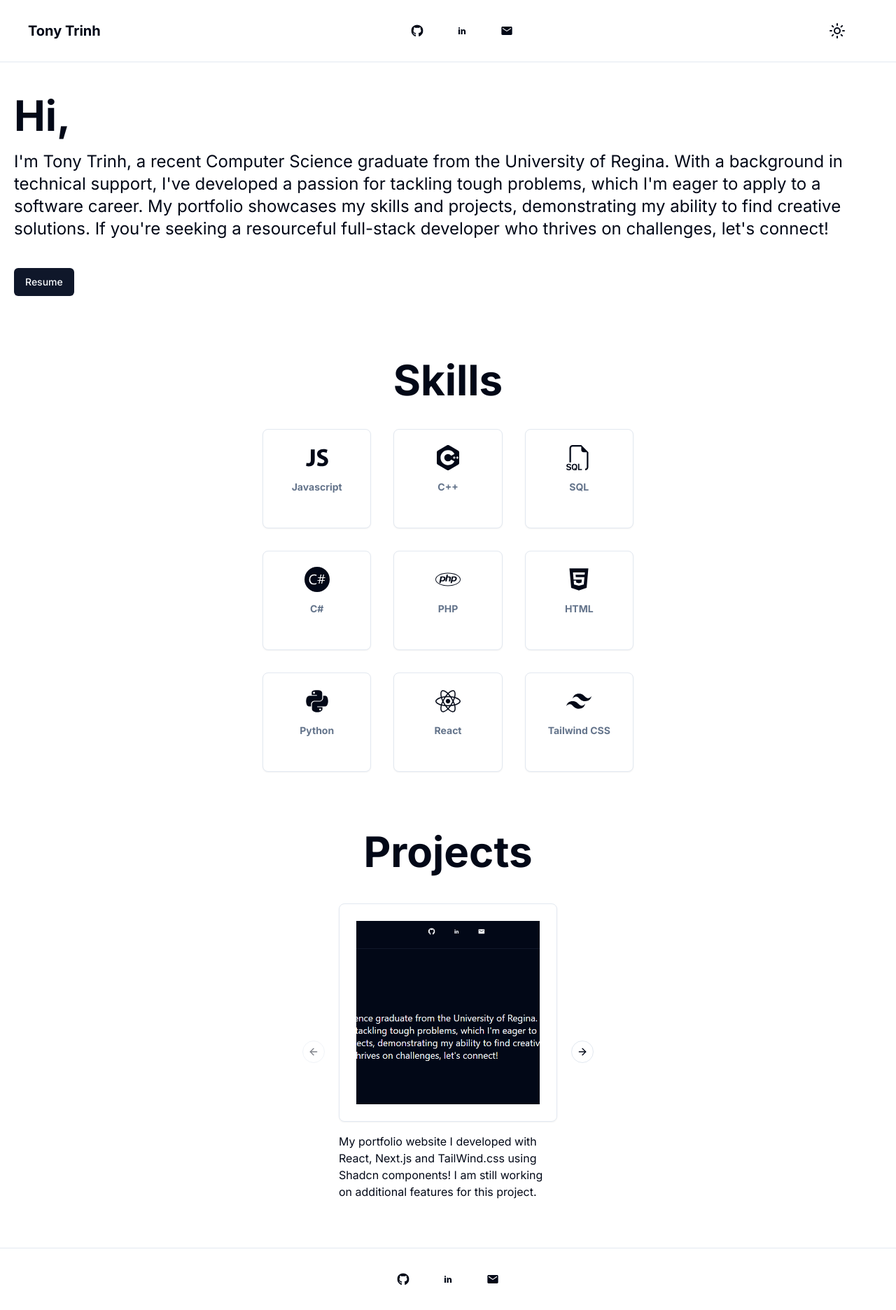
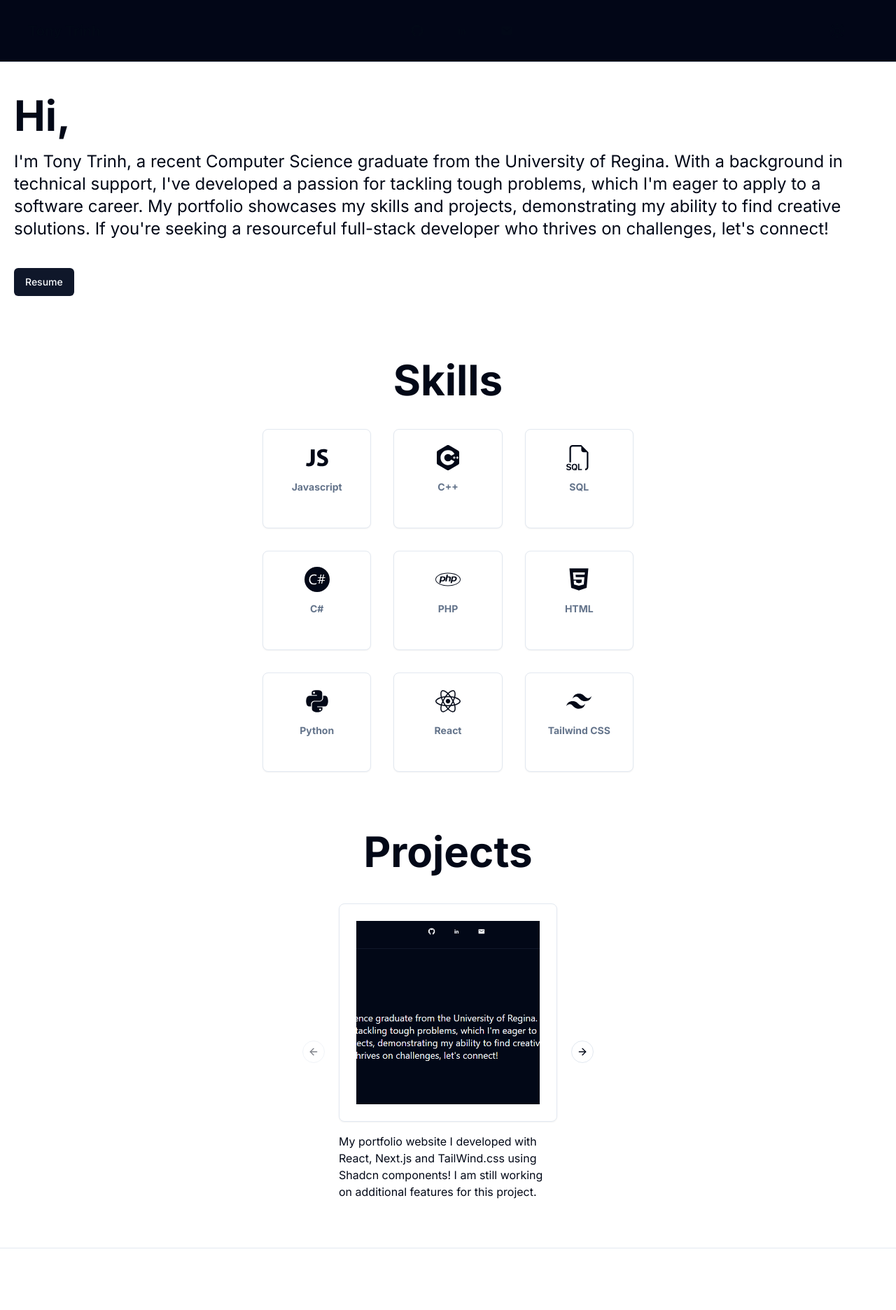
Before and after one commit to toneknee/WEBSITE, a Next.js app in the folder my-app/: page / in a window 1280 px wide. Shown: the whole page at 70% size. Built offline with nearby package versions, Linux system fonts and the light colour scheme; grey boxes are pictures that could not be loaded.

Commit message:
Removed footer content, changed links in navbar to click and open new tab, removed <Link> element in navbar, made navbar background solid, added Z element to navbar to ensure nothing bleeds, made navbar sticky to the top

```diff
--- a/my-app/components/Footer.tsx
+++ b/my-app/components/Footer.tsx
@@ -1,51 +1,11 @@
-import { Button } from "./ui/button";
 import Container from "./ui/container";
-import Link from "next/link";
-import { TiSocialLinkedin } from "react-icons/ti";
-import { FaGithub } from "react-icons/fa";
-import { IoMdMail } from "react-icons/io";
 
 const Footer = () => {
-  const contacts = [
-    {
-      href: "https://github.com/toneknee",
-      label: <FaGithub />,
-      id: "0",
-    },
-    {
-      href: "https://www.linkedin.com/in/tony-trinh-b38509131/",
-      label: <TiSocialLinkedin />,
-      id: "1",
-    },
-    {
-      href: "mailto:tony.trinh18@gmail.com",
-      label: <IoMdMail />,
-      id: "2",
-    },
-  ];
-
   return (
     <footer className="sm:flex sm:justify-center py-3 px-4 border-t">
       <Container>
         <div className="relative px-4 sm:px-6 lg:px-8 flex h-16 items-center justify-center w-full">
-          <nav className="flex items-center space-x-4 lg:space-x-6 md:block">
-            {contacts.map((contact) => (
-              <Button
-                asChild
-                variant="ghost"
-                size="icon"
-                className="scale-125"
-                key={contact.id}
-              >
-                <Link
-                  href={contact.href}
-                  className="text-sm font-medium transition-colors"
-                >
-                  {contact.label}
-                </Link>
-              </Button>
-            ))}
-          </nav>
+          <nav className="flex items-center space-x-4 lg:space-x-6 md:block"></nav>
         </div>
       </Container>
     </footer>
--- a/my-app/components/NavBar.tsx
+++ b/my-app/components/NavBar.tsx
@@ -2,7 +2,6 @@
 
 import { Button } from "./ui/button";
 import Container from "./ui/container";
-import Link from "next/link";
 import { TiSocialLinkedin } from "react-icons/ti";
 import { FaGithub } from "react-icons/fa";
 import { IoMdMail } from "react-icons/io";
@@ -31,7 +30,15 @@ const NavBar = () => {
   const { theme, setTheme } = useTheme();
 
   return (
-    <header className="sm:flex sm:justify-between py-3 px-4 border-b">
+    <header
+      className={`sm:flex sm:justify-between py-3 px-4 border-b sticky top-0 ${
+        theme === "dark"
+          ? "bg-slate-950"
+          : theme === "light"
+          ? "bg-white"
+          : "bg-slate-950"
+      } z-50`}
+    >
       <Container>
         <div className="relative px-4 sm:px-6 lg: flex h-16 items-center justify-between w-full">
           <div className="flex items-center">
@@ -43,15 +50,13 @@ const NavBar = () => {
                 asChild
                 variant="ghost"
                 size="icon"
-                className="scale-125"
+                className="scale-125 cursor-pointer"
                 key={contacts.id}
+                onClick={() => window.open(contacts.href, "_blank")}
               >
-                <Link
-                  href={contacts.href}
-                  className="text-sm font-medium transition-colors"
-                >
+                <div className="text-sm font-medium transition-colors">
                   {contacts.label}
-                </Link>
+                </div>
               </Button>
             ))}
           </nav>
--- a/my-app/components/Projects.tsx
+++ b/my-app/components/Projects.tsx
@@ -30,7 +30,7 @@ const Projects = () => {
   ];
 
   return (
-    <div className="flex flex-col items-center justify-center my-11">
+    <div className="flex relative flex-col items-center justify-center my-11">
       <h1 className="font-bold text-6xl my-5">Projects</h1>
       <Carousel className="w-full max-w-xs my-5">
         <CarouselContent>
--- a/my-app/components/Skills.tsx
+++ b/my-app/components/Skills.tsx
@@ -55,7 +55,7 @@ const Skills = () => {
 
   return (
     <>
-      <div className="flex flex-col items-center justify-center my-11">
+      <div className="flex flex-col items-center justify-center my-11 relative">
         <h1 className="font-bold text-6xl my-5 ">Skills</h1>
         <div className="grid grid-cols-3 gap-8 my-5 sm: ml-4 mr-4">
           {languages.map((language) => (
```
